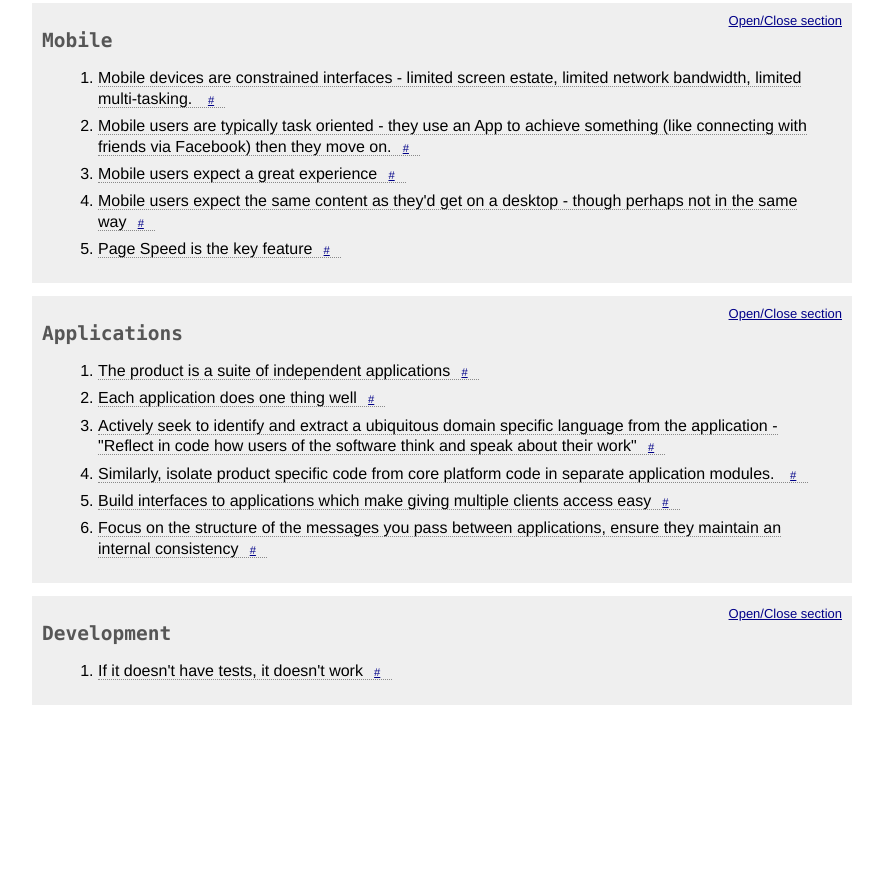
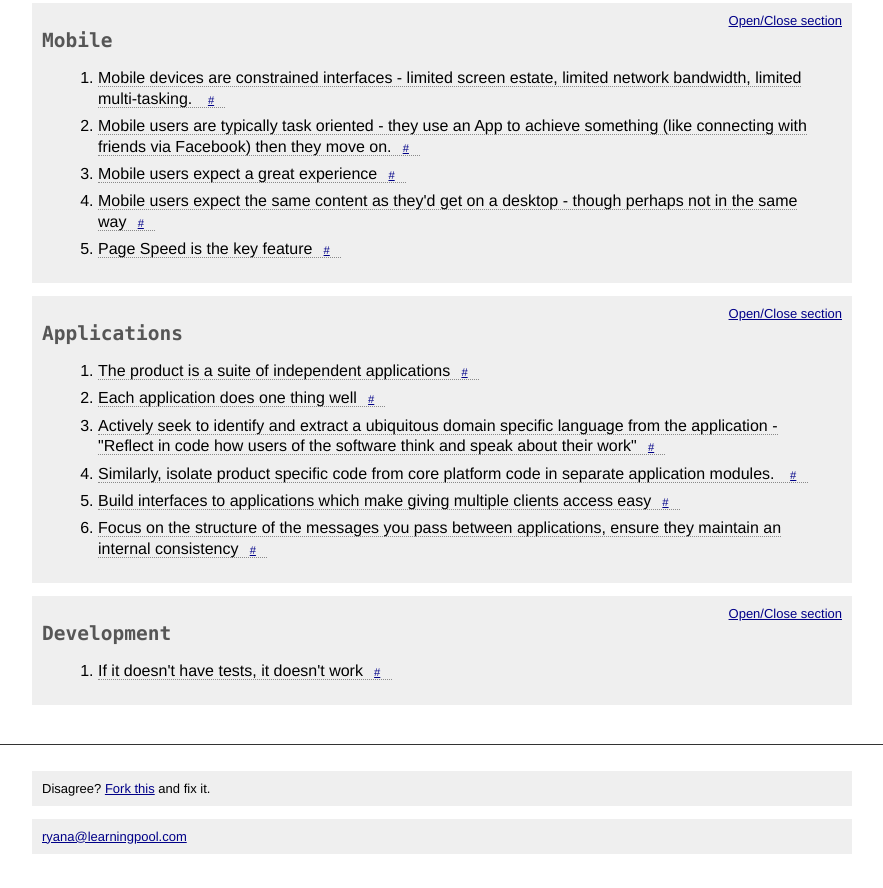
Before and after one commit to ryangadams/Principles, a plain HTML site: page index.html in a window 1280 px wide. Shown: the part 534-1422 px from the top of the page, without its empty margins (198-1081 px from the left). Before the commit the page ends 1252 px from the top, so only its background shows below. Drawn offline with Linux system fonts and the light colour scheme.

Commit message:
Adding MIT licence (just for fun) Adding Footer with link to Github

```diff
--- a/index.html
+++ b/index.html
@@ -3,14 +3,39 @@
 <head>
 <meta charset="UTF-8" />
 <title>Technical Principles of Learning Pool</title>
+<!--
+Copyright (c) 2013 Ryan Adams <ryana@learningpool.com>
+
+Permission is hereby granted, free of charge, to any person obtaining a copy
+of this software and associated documentation files (the "Software"), to deal
+in the Software without restriction, including without limitation the rights
+to use, copy, modify, merge, publish, distribute, sublicense, and/or sell
+copies of the Software, and to permit persons to whom the Software is
+furnished to do so, subject to the following conditions:
+
+The above copyright notice and this permission notice shall be included in
+all copies or substantial portions of the Software.
+
+THE SOFTWARE IS PROVIDED "AS IS", WITHOUT WARRANTY OF ANY KIND, EXPRESS OR
+IMPLIED, INCLUDING BUT NOT LIMITED TO THE WARRANTIES OF MERCHANTABILITY,
+FITNESS FOR A PARTICULAR PURPOSE AND NONINFRINGEMENT. IN NO EVENT SHALL THE
+AUTHORS OR COPYRIGHT HOLDERS BE LIABLE FOR ANY CLAIM, DAMAGES OR OTHER
+LIABILITY, WHETHER IN AN ACTION OF CONTRACT, TORT OR OTHERWISE, ARISING FROM,
+OUT OF OR IN CONNECTION WITH THE SOFTWARE OR THE USE OR OTHER DEALINGS IN
+THE SOFTWARE.
+
+-->
 <style>
 body{font-family:Helvetica, Arial, sans-serif;font-size:81.25%;}
 h1, h2 {font-family:Consolas, "Courier New", monospace;}
 header, h1, h2{color:#565656;}
 header h1{margin-bottom:0;}
 header p{margin:0;font-style:italic;}
+footer {margin:3em 0 0 0;padding:1em;border-top:1px solid #333;}
+
 header,
-section{position:relative; max-width:800px;margin:1em auto;background:#efefef;padding:10px;}
+section,
+footer p{position:relative; max-width:800px;margin:1em auto;background:#efefef;padding:10px;}
 section p {background:#fff;padding:0.5em;margin:0.3em 0;}
 section p:last-child{margin-bottom:2em;}
 li{margin:0.4em 1em; line-height:1.3;}
@@ -41,6 +66,9 @@ a:hover {text-decoration:none;}
 
 .section-toggler {position:absolute;top:10px;right:10px;}
 body section ol .in-url {animation: fadeOut 4s;}
+
+
+
 </style>
 <script>
 function hideAllChildren(node) {
@@ -287,3 +315,10 @@ document.addEventListener("DOMContentLoaded", setupDocument);
 		<p>This might be more accurately presented as "if it isn't tested it doesn't work". However, we write too much code to adequately test it all manually and the amount of regression testing requires grows as new features are released.  Automated acceptance tests are essential to ensure a stable platform for future development.</p></li>
 </ol>
 </section>
+
+<footer>
+	<p>Disagree? <a href="https://github.com/ryangadams/Principles">Fork this</a> and fix it.</p>
+	<p><a href="mailto:ryana@learningpool.com">ryana@learningpool.com</a></p>
+</footer>
+</body>
+</html>
```
